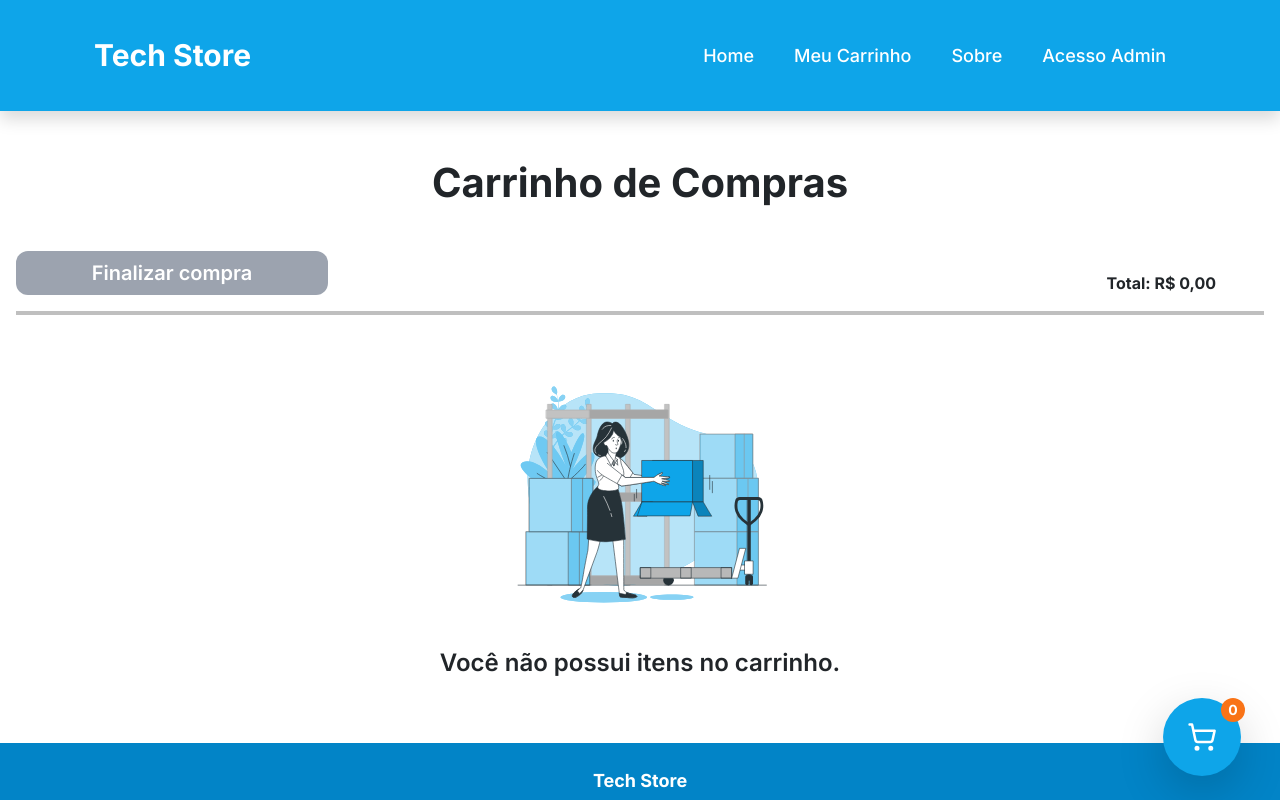
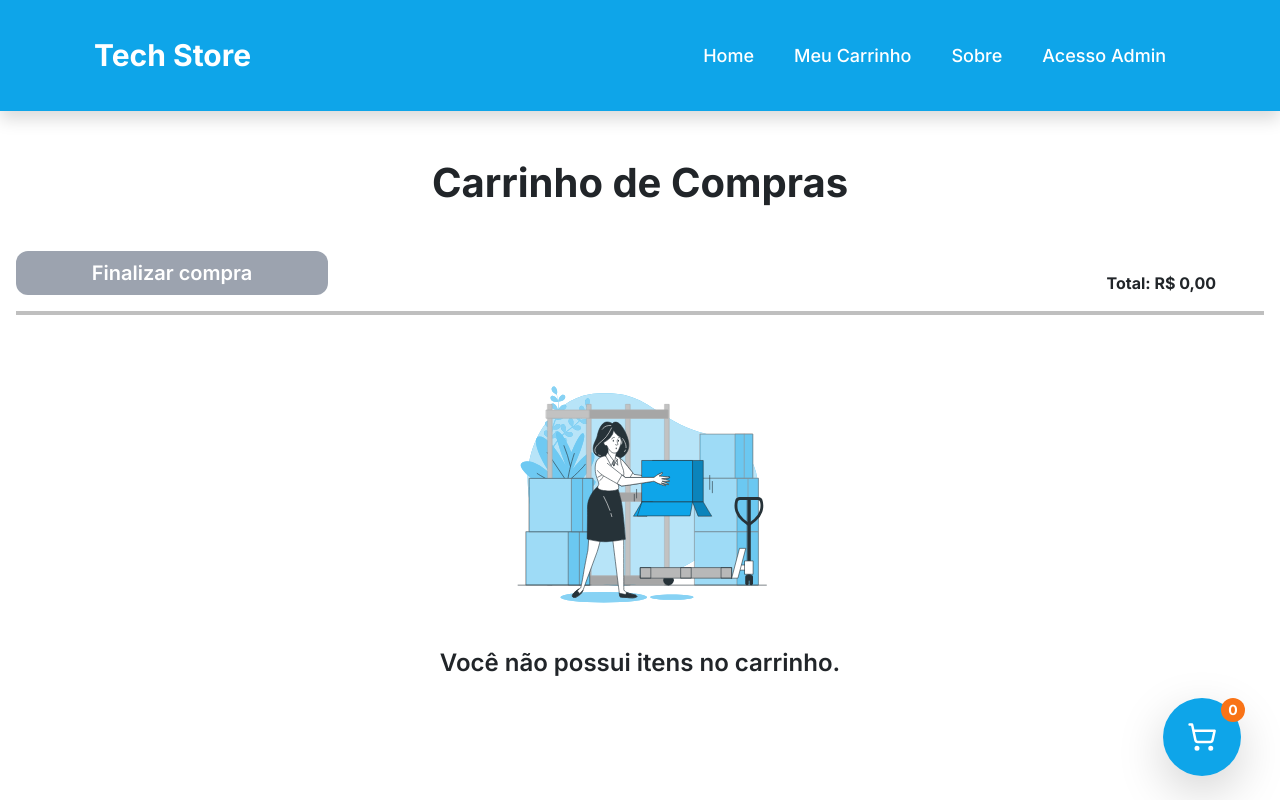
Before and after one commit to brunom-dev/project-Ecommerce, a React (Vite) app in the folder frontend/: page /cart in a window 1280 px wide. Shown: the top 800 px of the page. Built offline with nearby package versions, Linux system fonts and the light colour scheme.

Commit message:
ajustes em layouts

```diff
--- a/frontend/src/page/Cart/index.tsx
+++ b/frontend/src/page/Cart/index.tsx
@@ -16,7 +16,7 @@
 
 
     return (
-        <div className="flex flex-col gap-3 md:px-8 px-3 ">
+        <div className="flex flex-col gap-3 md:px-8 px-3 min-h-screen">
 
             <div style={{position: "fixed", bottom: "0", right: "15px", zIndex: 99999999}}>
                 <CartFloat />
--- a/frontend/src/page/Home/index.tsx
+++ b/frontend/src/page/Home/index.tsx
@@ -37,7 +37,7 @@
     }
 
     return(
-        <section className="relative">
+        <section className="relative min-h-screen">
 
             <div className="flex justify-center items-center w-full mx-auto" onClick={teste}>
                 <ImageCarousel />
@@ -72,7 +72,7 @@
                                 </Link>
                             ))
                         ) : (
-                            <p>Não há produtos disponíveis.</p>
+                            <p className="font-bold text-2xl">Não há produtos disponíveis.</p>
                         )
                     )
                 }
```
